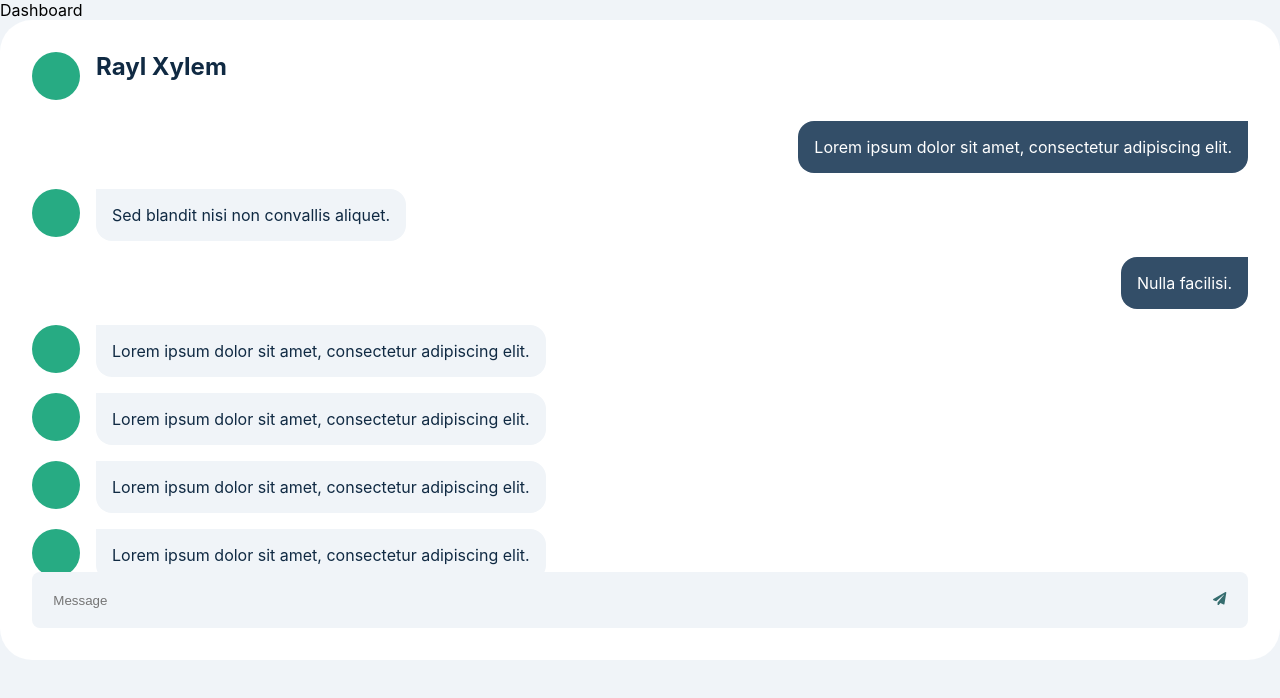
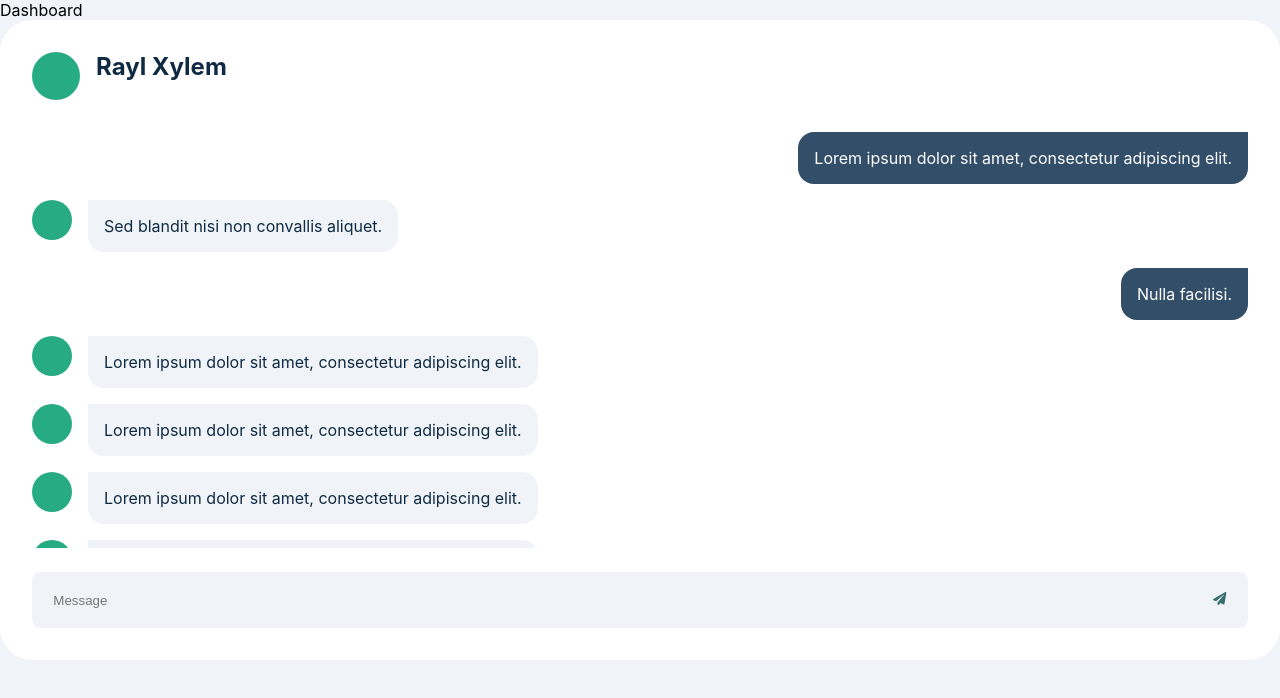
Before and after one commit to rtiempo/chat-app-react-typescript, a React (Create React App) app: page / in a window 1280 px wide. Shown: the top 698 px of the page. Built offline with nearby package versions, Linux system fonts and the light colour scheme.

Commit message:
Remove scrollbar on messages overflow

```diff
--- a/src/components/Chat/Chat.styles.js
+++ b/src/components/Chat/Chat.styles.js
@@ -13,7 +13,6 @@ export const ChatContainer = styled.div`
 export const ChatHeader = styled.div`
   display: flex;
   justify-content: flex-start;
-  min-height: 12%;
 
   h2 {
     color: #102a43;
@@ -24,7 +23,15 @@ export const Messages = styled.div`
   display: flex;
   flex-direction: column;
   height: 100%;
+  margin: 1.5em 0;
+  padding: 0.5em 0;
   overflow-y: auto;
+  -ms-overflow-style: none;
+  scrollbar-width: none;
+
+  ::-webkit-scrollbar {
+    display: none;
+  }
 `;
 
 export const Icon = styled.div`
@@ -42,7 +49,7 @@ export const MessageContent = styled.p``;
 
 export const Bubble = styled.div`
   display: flex;
-  max-width: 40em;
+  max-width: 70%;
   padding: 1em 1em;
   margin-bottom: 1em;
   align-items: center;
@@ -56,6 +63,10 @@ export const Message = styled.div`
 
   ${Icon} {
     display: ${({ isSender }) => (isSender ? 'none' : 'block')};
+    height: 2.5em;
+    width: 2.5em;
+    min-height: 2.5em;
+    min-width: 2.5em;
   }
 
   ${Bubble} {
```
